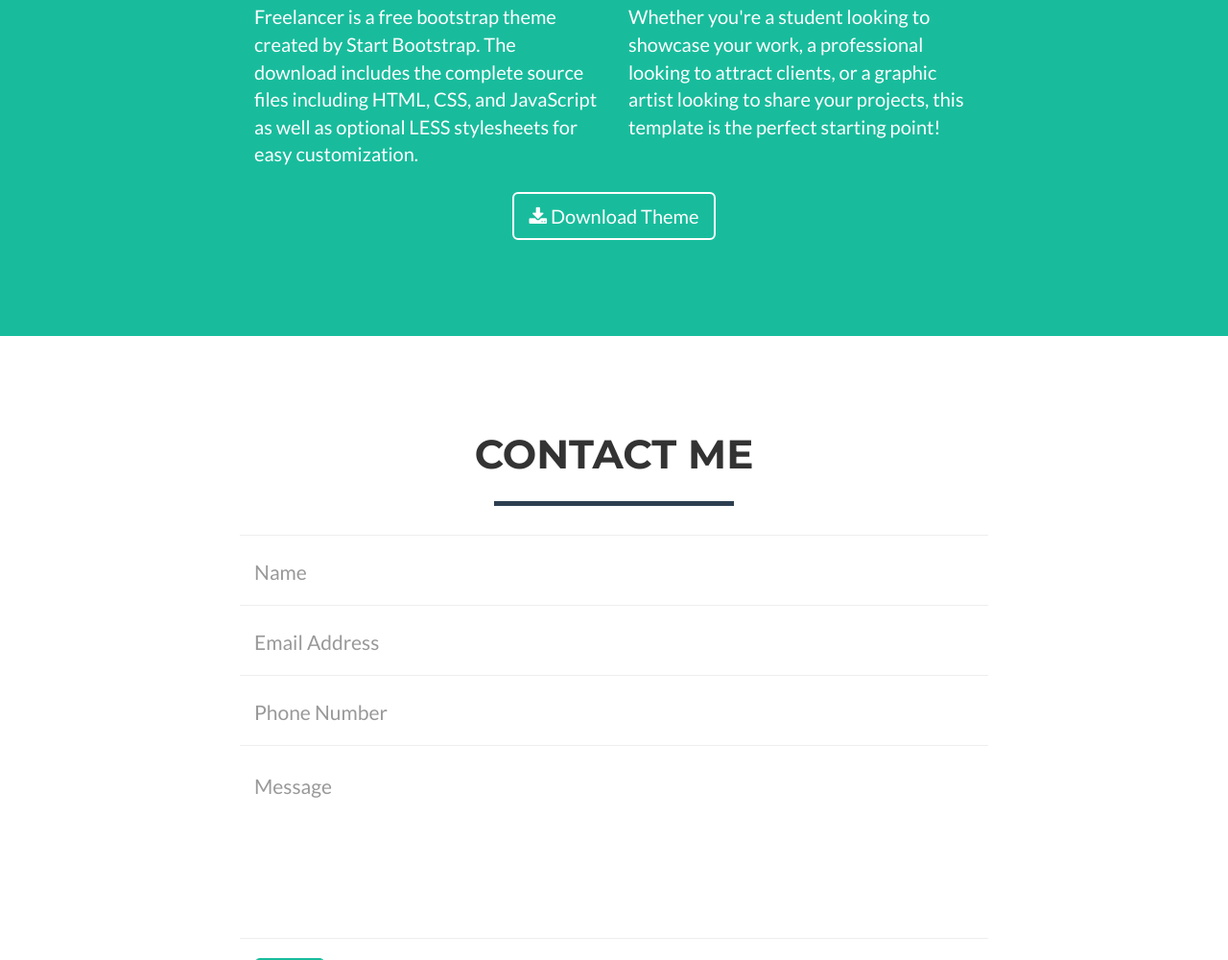
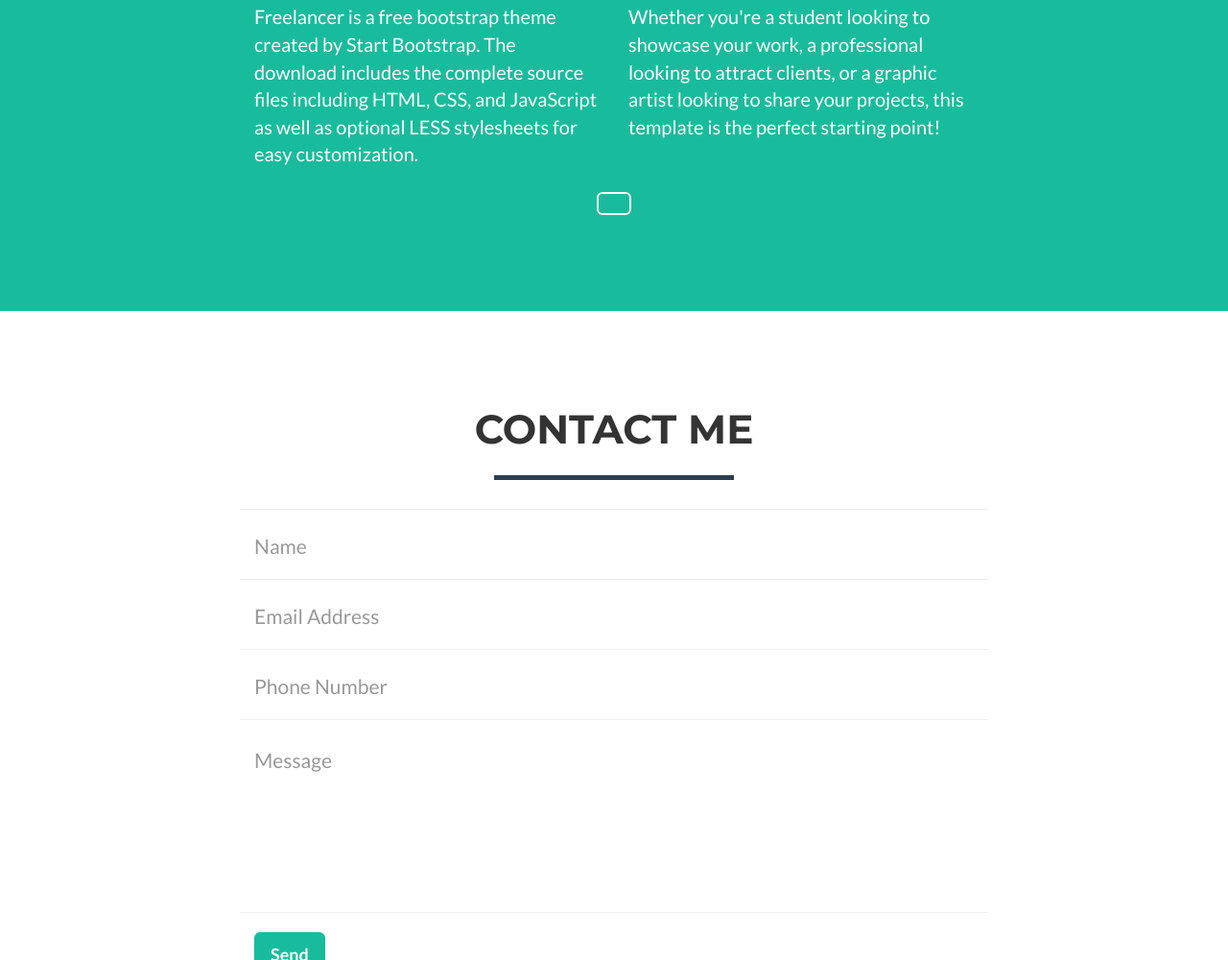
Before and after one commit to citlalli17/citlalli17.github.io, a website: page index.html in a window 1280 px wide. Shown: the part 1619-2619 px from the top of the page at 96% size. Drawn offline with nearby package versions, Linux system fonts and the light colour scheme.

Commit message:
trying to take away download theme button

```diff
--- a/index.html
+++ b/index.html
@@ -174,7 +174,7 @@
                 </div>
                 <div class="col-lg-8 col-lg-offset-2 text-center">
                     <a href="#" class="btn btn-lg btn-outline">
-                        <i class="fa fa-download"></i> Download Theme
+                        <!--<i class="fa fa-download"></i> Download Theme -->
                     </a>
                 </div>
             </div>
```
